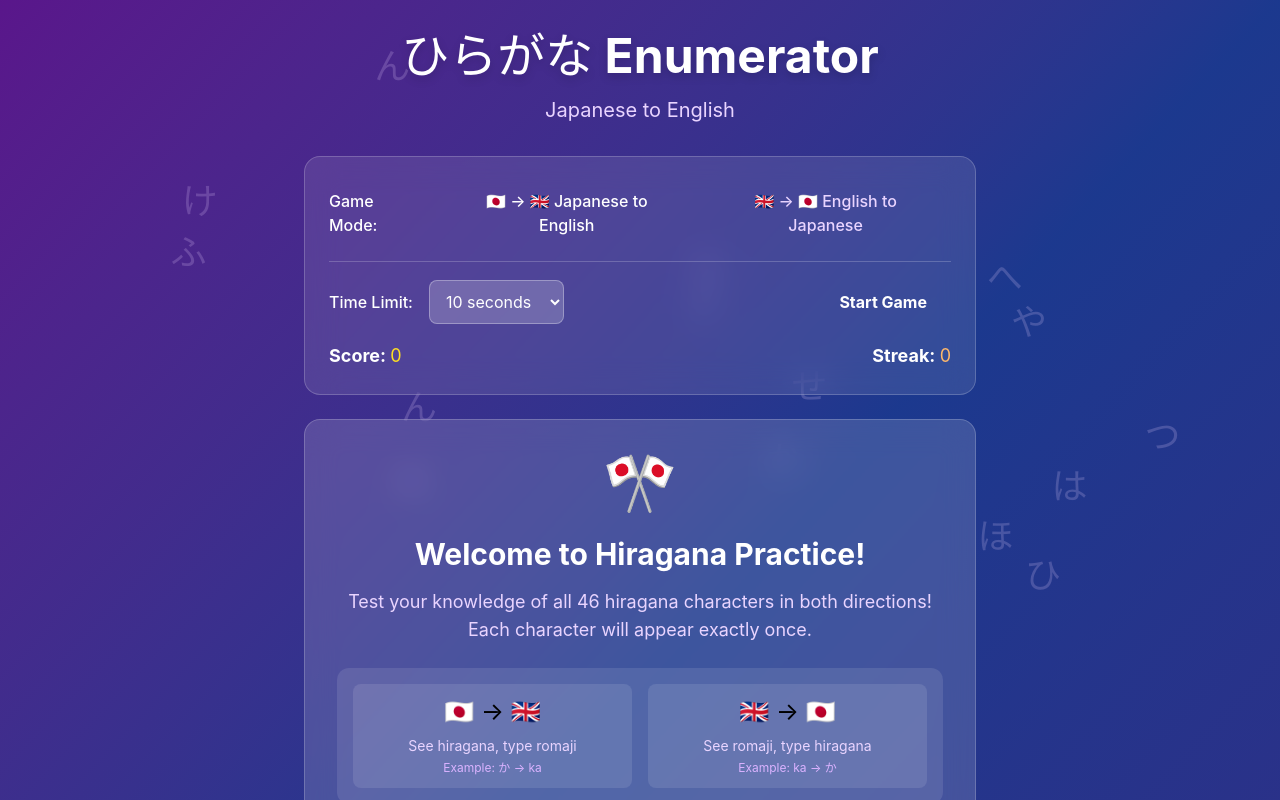
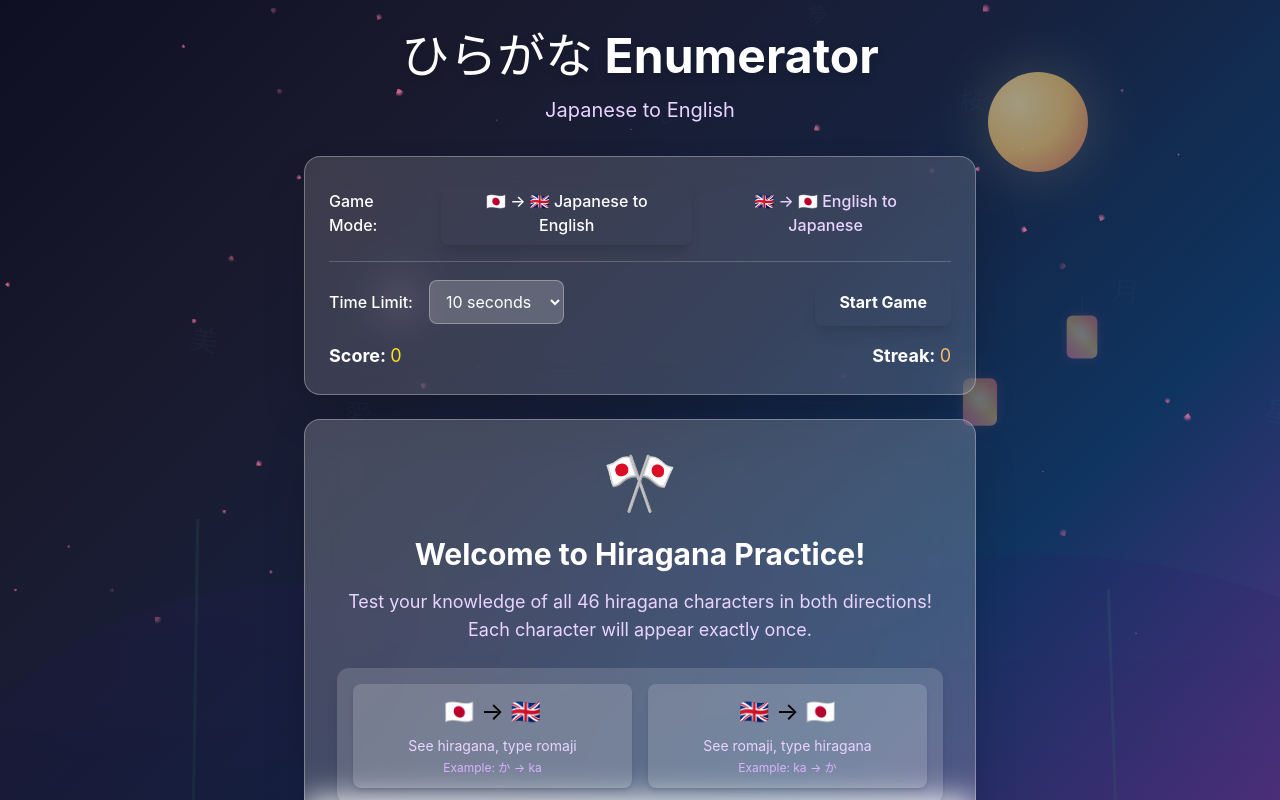
Before and after one commit to Janiel-Senador/Enumerator, a React (Vite) app: page / in a window 1280 px wide. Shown: the top 800 px of the page. Built offline with nearby package versions, Linux system fonts and the light colour scheme.

Commit message:
Update App.jsx

```diff
--- a/src/App.jsx
+++ b/src/App.jsx
@@ -1,4 +1,4 @@
-import React, { useState, useEffect, useCallback } from 'react';
+import React, { useState, useEffect, useCallback, useRef } from 'react';
 
 // Hiragana characters with their romanized equivalents
 const hiraganaData = [
@@ -22,47 +22,304 @@ const hiraganaData = [
   { hiragana: 'わ', romaji: 'wa' }, { hiragana: 'を', romaji: 'wo' }, { hiragana: 'ん', romaji: 'n' }
 ];
 
-// Floating particles component for interactive background
-const FloatingParticles = () => {
-  const [particles, setParticles] = useState([]);
+// Japanese Interactive Background Component
+const JapaneseInteractiveBackground = () => {
+  const [mousePos, setMousePos] = useState({ x: 400, y: 300 });
+  const [sakura, setSakura] = useState([]);
+  const [ripples, setRipples] = useState([]);
+  const [time, setTime] = useState(0);
+  const [isClicked, setIsClicked] = useState(false);
+  const containerRef = useRef(null);
 
+  // Initialize sakura petals
   useEffect(() => {
-    const newParticles = Array.from({ length: 15 }, (_, i) => ({
-      id: i,
-      x: Math.random() * 100,
-      y: Math.random() * 100,
-      char: hiraganaData[Math.floor(Math.random() * hiraganaData.length)].hiragana,
-      speed: 0.1 + Math.random() * 0.2,
-      direction: Math.random() * Math.PI * 2
-    }));
-    setParticles(newParticles);
+    const initialSakura = [];
+    for (let i = 0; i < 60; i++) {
+      initialSakura.push({
+        id: i,
+        x: Math.random() * 1200,
+        y: Math.random() * 800 - 200,
+        size: Math.random() * 10 + 3,
+        rotation: Math.random() * 360,
+        speed: Math.random() * 0.4 + 0.1,
+        sway: Math.random() * 1.5 - 0.75,
+        opacity: Math.random() * 0.6 + 0.2,
+      });
+    }
+    setSakura(initialSakura);
   }, []);
 
+  // Animation loop
   useEffect(() => {
-    const interval = setInterval(() => {
-      setParticles(prev => prev.map(particle => ({
-        ...particle,
-        x: (particle.x + Math.cos(particle.direction) * particle.speed + 100) % 100,
-        y: (particle.y + Math.sin(particle.direction) * particle.speed + 100) % 100
+    const animate = () => {
+      setTime(prev => prev + 1);
+
+      setSakura(prev => prev.map(petal => {
+        let newX = petal.x + Math.sin(time * 0.008 + petal.id) * petal.sway;
+        let newY = petal.y + petal.speed;
+        let newRotation = petal.rotation + 0.8;
+
+        // Reset position when off screen
+        if (newY > 700) {
+          newY = -50;
+          newX = Math.random() * 1200;
+        }
+
+        // Mouse interaction - petals avoid cursor gently
+        const distance = Math.sqrt((newX - mousePos.x) ** 2 + (newY - mousePos.y) ** 2);
+        if (distance < 60) {
+          const angle = Math.atan2(newY - mousePos.y, newX - mousePos.x);
+          newX += Math.cos(angle) * 1.5;
+          newY += Math.sin(angle) * 1.5;
+        }
+
+        return {
+          ...petal,
+          x: newX,
+          y: newY,
+          rotation: newRotation,
+        };
+      }));
+
+      // Update ripples
+      setRipples(prev => prev.filter(ripple => ripple.age < 50).map(ripple => ({
+        ...ripple,
+        age: ripple.age + 1,
+        size: ripple.size + 6,
+        opacity: Math.max(0, 0.6 - ripple.age / 50),
       })));
-    }, 50);
+    };
 
+    const interval = setInterval(animate, 50);
     return () => clearInterval(interval);
-  }, []);
+  }, [mousePos, time]);
+
+  // Mouse tracking
+  const handleMouseMove = (e) => {
+    const rect = e.currentTarget.getBoundingClientRect();
+    setMousePos({
+      x: e.clientX - rect.left,
+      y: e.clientY - rect.top,
+    });
+  };
+
+  // Click handler for ripple effects
+  const handleClick = (e) => {
+    const rect = e.currentTarget.getBoundingClientRect();
+    const clickX = e.clientX - rect.left;
+    const clickY = e.clientY - rect.top;
+
+    setRipples(prev => [...prev, {
+      id: Date.now(),
+      x: clickX,
+      y: clickY,
+      size: 0,
+      age: 0,
+      opacity: 0.6,
+    }]);
+
+    setIsClicked(true);
+    setTimeout(() => setIsClicked(false), 150);
+  };
 
   return (
-    <div className="fixed inset-0 pointer-events-none overflow-hidden">
-      {particles.map(particle => (
+    <div
+      ref={containerRef}
+      className="fixed inset-0 overflow-hidden pointer-events-none"
+      onMouseMove={handleMouseMove}
+      onClick={handleClick}
+      style={{
+        background: `linear-gradient(135deg,
+          #0f0f23 0%,
+          #1a1a2e 25%,
+          #16213e 50%,
+          #0f3460 75%,
+          #533483 100%
+        )`,
+        pointerEvents: 'none',
+      }}
+    >
+      {/* Animated mountain silhouette */}
+      <div className="absolute bottom-0 w-full opacity-15">
+        <svg viewBox="0 0 1200 300" className="w-full h-80">
+          <path
+            d="M0,300 L0,200 Q200,50 400,120 Q600,20 800,90 Q1000,40 1200,110 L1200,300 Z"
+            fill="url(#mountainGrad)"
+          />
+          <defs>
+            <linearGradient id="mountainGrad" x1="0%" y1="0%" x2="0%" y2="100%">
+              <stop offset="0%" stopColor="#2d1b69" stopOpacity="0.8"/>
+              <stop offset="100%" stopColor="#1a0b3d" stopOpacity="0.9"/>
+            </linearGradient>
+          </defs>
+        </svg>
+      </div>
+
+      {/* Floating moon */}
+      <div
+        className="absolute rounded-full opacity-60"
+        style={{
+          top: '8%',
+          right: '15%',
+          width: '100px',
+          height: '100px',
+          background: `radial-gradient(circle at 30% 30%,
+            #ffeaa7,
+            #fdcb6e,
+            #e17055
+          )`,
+          boxShadow: '0 0 60px rgba(255, 234, 167, 0.3)',
+          transform: `translateY(${Math.sin(time * 0.015) * 8}px)`,
+        }}
+      />
+
+      {/* Bamboo stems */}
+      {[...Array(5)].map((_, i) => (
         <div
-          key={particle.id}
-          className="absolute text-4xl text-purple-200/20 font-bold transition-all duration-1000"
+          key={`bamboo-${i}`}
+          className="absolute opacity-8"
           style={{
-            left: `${particle.x}%`,
-            top: `${particle.y}%`,
-            transform: 'translate(-50%, -50%)'
+            left: `${15 + i * 18}%`,
+            bottom: '0',
+            width: '3px',
+            height: `${250 + Math.sin(time * 0.008 + i) * 40}px`,
+            background: `linear-gradient(to top,
+              #27ae60,
+              #2ecc71,
+              #58d68d
+            )`,
+            transform: `rotate(${Math.sin(time * 0.004 + i) * 2}deg)`,
+            transformOrigin: 'bottom center',
+          }}
+        />
+      ))}
+
+      {/* Floating kanji characters (more subtle) */}
+      {['美', '愛', '和', '心', '夢', '桜', '月', '星'].map((char, i) => (
+        <div
+          key={`kanji-${i}`}
+          className="absolute text-2xl font-bold opacity-3 pointer-events-none select-none"
+          style={{
+            left: `${15 + i * 12}%`,
+            top: `${25 + Math.sin(time * 0.006 + i) * 25}%`,
+            color: '#74b9ff',
+            transform: `rotate(${Math.sin(time * 0.008 + i) * 10}deg) scale(${1 + Math.sin(time * 0.01 + i) * 0.15})`,
+            fontFamily: 'serif',
           }}
         >
-          {particle.char}
+          {char}
+        </div>
+      ))}
+
+      {/* Sakura petals */}
+      {sakura.map((petal) => (
+        <div
+          key={petal.id}
+          className="absolute pointer-events-none"
+          style={{
+            left: petal.x,
+            top: petal.y,
+            width: petal.size,
+            height: petal.size,
+            opacity: petal.opacity,
+            transform: `rotate(${petal.rotation}deg)`,
+          }}
+        >
+          <div
+            className="w-full h-full rounded-full"
+            style={{
+              background: `radial-gradient(ellipse 70% 100% at 50% 0%,
+                #ff7675,
+                #fd79a8,
+                transparent 70%
+              )`,
+              clipPath: 'polygon(50% 0%, 80% 35%, 100% 70%, 50% 100%, 0% 70%, 20% 35%)',
+            }}
+          />
+        </div>
+      ))}
+
+      {/* Water ripples on click */}
+      {ripples.map((ripple) => (
+        <div
+          key={ripple.id}
+          className="absolute pointer-events-none rounded-full border-2"
+          style={{
+            left: ripple.x - ripple.size / 2,
+            top: ripple.y - ripple.size / 2,
+            width: ripple.size,
+            height: ripple.size,
+            borderColor: `rgba(116, 185, 255, ${ripple.opacity})`,
+            background: `radial-gradient(circle,
+              rgba(116, 185, 255, ${ripple.opacity * 0.1}) 0%,
+              transparent 70%
+            )`,
+          }}
+        />
+      ))}
+
+      {/* Mouse cursor glow */}
+      <div
+        className="absolute pointer-events-none rounded-full mix-blend-screen"
+        style={{
+          left: mousePos.x - 30,
+          top: mousePos.y - 30,
+          width: '60px',
+          height: '60px',
+          background: `radial-gradient(circle,
+            rgba(116, 185, 255, 0.2),
+            rgba(255, 118, 117, 0.1),
+            transparent
+          )`,
+          filter: 'blur(8px)',
+          transform: `scale(${isClicked ? 1.3 : 1})`,
+          transition: 'transform 0.15s ease',
+        }}
+      />
+
+      {/* Floating lanterns (more subtle) */}
+      {[...Array(2)].map((_, i) => (
+        <div
+          key={`lantern-${i}`}
+          className="absolute opacity-40"
+          style={{
+            left: `${75 + i * 8}%`,
+            top: `${35 + Math.sin(time * 0.008 + i * 2) * 15}%`,
+            transform: `scale(${0.7 + Math.sin(time * 0.015 + i) * 0.15})`,
+          }}
+        >
+          {/* Lantern body */}
+          <div
+            className="w-10 h-14 rounded-lg relative"
+            style={{
+              background: `linear-gradient(45deg,
+                #fd79a8,
+                #fdcb6e,
+                #ff7675
+              )`,
+              boxShadow: '0 0 15px rgba(253, 121, 168, 0.3)',
+            }}
+          >
+            {/* Lantern glow */}
+            <div
+              className="absolute inset-1 rounded-lg opacity-70"
+              style={{
+                background: `radial-gradient(ellipse 80% 60% at 50% 40%,
+                  rgba(255, 255, 255, 0.6),
+                  transparent 70%
+                )`,
+              }}
+            />
+            {/* Lantern string */}
+            <div
+              className="absolute w-0.5 h-6 bg-gray-600 opacity-30"
+              style={{
+                top: '-24px',
+                left: '50%',
+                transform: 'translateX(-50%)',
+              }}
+            />
+          </div>
         </div>
       ))}
     </div>
@@ -226,13 +483,11 @@ const HiraganaEnumerator = () => {
     }
   };
 
+  return (
+    <div className="min-h-screen min-h-[100dvh] relative overflow-hidden">
+      <JapaneseInteractiveBackground />
 
-
-  return (
-    <div className="min-h-screen min-h-[100dvh] bg-gradient-to-br from-purple-900 via-blue-900 to-indigo-900 relative overflow-hidden">
-      <FloatingParticles />
-
-      <div className="relative z-10 container mx-auto px-4 py-4 sm:py-8">
+      <div className="relative z-10 container mx-auto px-4 py-4 sm:py-8" style={{ pointerEvents: 'auto' }}>
         <div className="max-w-2xl mx-auto">
           {/* Header */}
           <div className="text-center mb-6 sm:mb-8">
@@ -245,7 +500,7 @@ const HiraganaEnumerator = () => {
           </div>
 
           {/* Game Mode Selection & Controls */}
-          <div className="bg-white/10 backdrop-blur-lg rounded-2xl p-4 sm:p-6 mb-4 sm:mb-6 border border-white/20">
+          <div className="bg-white/15 backdrop-blur-lg rounded-2xl p-4 sm:p-6 mb-4 sm:mb-6 border border-white/30 shadow-2xl">
             {/* Game Mode Selector */}
             {!gameStarted && (
               <div className="flex flex-col sm:flex-row items-center justify-center gap-4 mb-4 pb-4 border-b border-white/20">
@@ -255,7 +510,7 @@ const HiraganaEnumerator = () => {
                     onClick={() => setGameMode('jpToEn')}
                     className={`px-4 py-2 rounded-lg font-medium text-sm sm:text-base transition-all duration-200 min-h-[44px] ${
                       gameMode === 'jpToEn'
-                        ? 'bg-purple-500 text-white'
+                        ? 'bg-purple-500 text-white shadow-lg'
                         : 'bg-white/20 text-purple-200 hover:bg-white/30'
                     }`}
                   >
@@ -265,7 +520,7 @@ const HiraganaEnumerator = () => {
                     onClick={() => setGameMode('enToJp')}
                     className={`px-4 py-2 rounded-lg font-medium text-sm sm:text-base transition-all duration-200 min-h-[44px] ${
                       gameMode === 'enToJp'
-                        ? 'bg-purple-500 text-white'
+                        ? 'bg-purple-500 text-white shadow-lg'
                         : 'bg-white/20 text-purple-200 hover:bg-white/30'
                     }`}
                   >
@@ -296,14 +551,14 @@ const HiraganaEnumerator = () => {
                 {!gameStarted ? (
                   <button
                     onClick={startGame}
-                    className="start-button game-control-button text-white px-4 sm:px-6 py-2 sm:py-3 rounded-lg font-bold transition-all duration-200 transform text-sm sm:text-base min-h-[44px]"
+                    className="bg-gradient-to-r from-green-500 to-emerald-500 hover:from-green-600 hover:to-emerald-600 text-white px-4 sm:px-6 py-2 sm:py-3 rounded-lg font-bold transition-all duration-200 transform hover:scale-105 shadow-lg text-sm sm:text-base min-h-[44px]"
                   >
                     Start Game
                   </button>
                 ) : (
                   <button
                     onClick={stopGame}
-                    className="stop-button game-control-button text-white px-4 sm:px-6 py-2 sm:py-3 rounded-lg font-bold transition-all duration-200 transform text-sm sm:text-base min-h-[44px]"
+                    className="bg-gradient-to-r from-red-500 to-pink-500 hover:from-red-600 hover:to-pink-600 text-white px-4 sm:px-6 py-2 sm:py-3 rounded-lg font-bold transition-all duration-200 transform hover:scale-105 shadow-lg text-sm sm:text-base min-h-[44px]"
                   >
                     Stop Game
                   </button>
@@ -332,12 +587,12 @@ const HiraganaEnumerator = () => {
 
           {/* Game Area */}
           {gameStarted && !gameCompleted && currentCharacter && (
-            <div className="bg-white/15 backdrop-blur-lg rounded-2xl p-4 sm:p-8 border border-white/20">
+            <div className="bg-white/20 backdrop-blur-lg rounded-2xl p-4 sm:p-8 border border-white/30 shadow-2xl">
               {/* Timer / Feedback Area */}
               <div className="text-center mb-4 sm:mb-6">
                 {feedback ? (
                   // Show feedback in place of timer
-                  <div className="inline-block bg-white/20 rounded-full px-4 sm:px-6 py-3">
+                  <div className="inline-block bg-white/25 rounded-full px-4 sm:px-6 py-3 shadow-lg">
                     <span className="text-lg sm:text-2xl font-bold text-white">
                       {feedback}
                     </span>
@@ -345,7 +600,7 @@ const HiraganaEnumerator = () => {
                 ) : (
                   // Show timer when no feedback
                   <>
-                    <div className="inline-block bg-white/20 rounded-full px-3 sm:px-4 py-2">
+                    <div className="inline-block bg-white/25 rounded-full px-3 sm:px-4 py-2 shadow-lg">
                       <span className={`text-lg sm:text-2xl font-bold transition-colors duration-200 ${
                         cooldownActive ? 'text-yellow-300' : 'text-white'
                       }`}>
@@ -368,7 +623,7 @@ const HiraganaEnumerator = () => {
 
               {/* Character Display */}
               <div className="text-center mb-6 sm:mb-8">
-                <div className="inline-block bg-white/20 rounded-3xl p-6 sm:p-8 border-2 border-white/30">
+                <div className="inline-block bg-white/25 rounded-3xl p-6 sm:p-8 border-2 border-white/40 shadow-2xl">
                   <div className="text-6xl sm:text-7xl lg:text-8xl font-bold text-white drop-shadow-lg">
                     {gameMode === 'jpToEn' ? currentCharacter.hiragana : currentCharacter.romaji}
                   </div>
@@ -402,10 +657,10 @@ const HiraganaEnumerator = () => {
                           ? "Enter romaji (e.g., ka)..."
                           : "Enter hiragana (e.g., か)..."
                     }
-                    className={`w-full max-w-md mx-auto text-white text-lg sm:text-xl px-4 sm:px-6 py-3 sm:py-4 rounded-xl border focus:outline-none focus:ring-4 text-center min-h-[44px] transition-all duration-200 ${
+                    className={`w-full max-w-md mx-auto text-white text-lg sm:text-xl px-4 sm:px-6 py-3 sm:py-4 rounded-xl border focus:outline-none focus:ring-4 text-center min-h-[44px] transition-all duration-200 shadow-lg ${
                       cooldownActive || isSubmitting
                         ? 'bg-gray-600/40 border-gray-500/50 cursor-not-allowed placeholder-gray-400'
-                        : 'bg-white/20 border-white/30 focus:ring-purple-400/50 placeholder-white/60'
+                        : 'bg-white/25 border-white/40 focus:ring-purple-400/50 placeholder-white/60'
                     }`}
                     autoFocus
                     disabled={!isActive || cooldownActive || isSubmitting}
@@ -438,7 +693,7 @@ const HiraganaEnumerator = () => {
                   <button
                     onClick={() => handleSubmit()}
                     disabled={!userInput.trim() || !isActive || cooldownActive || isSubmitting}
-                    className={`submit-button text-white px-6 sm:px-8 py-3 rounded-xl font-bold text-base sm:text-lg transition-all duration-200 transform min-h-[44px] min-w-[100px]`}
+                    className={`bg-gradient-to-r from-blue-500 to-purple-500 hover:from-blue-600 hover:to-purple-600 disabled:from-gray-500 disabled:to-gray-600 disabled:cursor-not-allowed text-white px-6 sm:px-8 py-3 rounded-xl font-bold text-base sm:text-lg transition-all duration-200 transform hover:scale-105 disabled:hover:scale-100 shadow-lg min-h-[44px] min-w-[100px]`}
                   >
                     {isSubmitting ? (
                       <div className="flex items-center justify-center gap-2">
@@ -458,7 +713,7 @@ const HiraganaEnumerator = () => {
 
           {/* Game Completed Screen */}
           {gameCompleted && (
-            <div className="bg-white/15 backdrop-blur-lg rounded-2xl p-4 sm:p-8 border border-white/20 text-center">
+            <div className="bg-white/20 backdrop-blur-lg rounded-2xl p-4 sm:p-8 border border-white/30 text-center shadow-2xl">
               <div className="text-4xl sm:text-6xl mb-4 sm:mb-6">🎉</div>
               <h2 className="text-2xl sm:text-3xl lg:text-4xl font-bold text-white mb-2 sm:mb-4">
                 Game Complete!
@@ -468,7 +723,7 @@ const HiraganaEnumerator = () => {
               </div>
 
               {/* Final Stats */}
-              <div className="bg-white/10 rounded-xl p-4 sm:p-6 mb-4 sm:mb-6">
+              <div className="bg-white/15 rounded-xl p-4 sm:p-6 mb-4 sm:mb-6 shadow-lg">
                 <div className="grid grid-cols-1 sm:grid-cols-3 gap-4 text-center">
                   <div>
                     <div className="text-2xl sm:text-3xl font-bold text-yellow-300">{finalScore}</div>
@@ -506,7 +761,7 @@ const HiraganaEnumerator = () => {
 
               <button
                 onClick={startGame}
-                className="start-button game-control-button text-white px-6 sm:px-8 py-3 rounded-xl font-bold text-base sm:text-lg transition-all duration-200 transform min-h-[44px]"
+                className="bg-gradient-to-r from-green-500 to-emerald-500 hover:from-green-600 hover:to-emerald-600 text-white px-6 sm:px-8 py-3 rounded-xl font-bold text-base sm:text-lg transition-all duration-200 transform hover:scale-105 shadow-lg min-h-[44px]"
               >
                 Play Again
               </button>
@@ -515,7 +770,7 @@ const HiraganaEnumerator = () => {
 
           {/* Welcome Screen */}
           {!gameStarted && !gameCompleted && (
-            <div className="bg-white/15 backdrop-blur-lg rounded-2xl p-4 sm:p-8 border border-white/20 text-center">
+            <div className="bg-white/20 backdrop-blur-lg rounded-2xl p-4 sm:p-8 border border-white/30 text-center shadow-2xl">
               <div className="text-4xl sm:text-6xl mb-4 sm:mb-6">🎌</div>
               <h2 className="text-2xl sm:text-3xl font-bold text-white mb-2 sm:mb-4">
                 Welcome to Hiragana Practice!
@@ -523,14 +778,14 @@ const HiraganaEnumerator = () => {
               <p className="text-base sm:text-lg text-purple-200 mb-4 sm:mb-6">
                 Test your knowledge of all {hiraganaData.length} hiragana characters in both directions! Each character will appear exactly once.
               </p>
-              <div className="bg-white/10 rounded-xl p-4 mb-4">
+              <div className="bg-white/15 rounded-xl p-4 mb-4 shadow-lg">
                 <div className="grid grid-cols-1 sm:grid-cols-2 gap-4 text-center">
-                  <div className="p-3 bg-white/10 rounded-lg">
+                  <div className="p-3 bg-white/15 rounded-lg shadow-md">
                     <div className="text-2xl mb-2">🇯🇵 → 🇬🇧</div>
                     <div className="text-sm text-purple-200">See hiragana, type romaji</div>
                     <div className="text-xs text-purple-300 mt-1">Example: か → ka</div>
                   </div>
-                  <div className="p-3 bg-white/10 rounded-lg">
+                  <div className="p-3 bg-white/15 rounded-lg shadow-md">
                     <div className="text-2xl mb-2">🇬🇧 → 🇯🇵</div>
                     <div className="text-sm text-purple-200">See romaji, type hiragana</div>
                     <div className="text-xs text-purple-300 mt-1">Example: ka → か</div>
@@ -539,7 +794,7 @@ const HiraganaEnumerator = () => {
               </div>
               <div className="grid grid-cols-2 sm:grid-cols-4 gap-2 mb-4 sm:mb-6">
                 {hiraganaData.slice(0, 8).map((char, index) => (
-                  <div key={index} className="bg-white/10 rounded-lg p-2 sm:p-3 text-center">
+                  <div key={index} className="bg-white/15 rounded-lg p-2 sm:p-3 text-center shadow-md">
                     <div className="text-xl sm:text-2xl font-bold text-white">{char.hiragana}</div>
                     <div className="text-xs sm:text-sm text-purple-200">{char.romaji}</div>
                   </div>
@@ -552,7 +807,7 @@ const HiraganaEnumerator = () => {
           )}
 
           {/* Instructions */}
-          <div className="mt-6 sm:mt-8 bg-white/10 backdrop-blur-lg rounded-xl p-4 sm:p-6 border border-white/20">
+          <div className="mt-6 sm:mt-8 bg-white/15 backdrop-blur-lg rounded-xl p-4 sm:p-6 border border-white/30 shadow-lg">
             <h3 className="text-lg sm:text-xl font-bold text-white mb-3">How to Play:</h3>
             <ul className="text-sm sm:text-base text-purple-200 space-y-2">
               <li>• Choose your game mode: Japanese to English or English to Japanese</li>
@@ -562,34 +817,15 @@ const HiraganaEnumerator = () => {
               <li>• Complete all {hiraganaData.length} characters to finish the game!</li>
             </ul>
           </div>
+
+          {/* Background interaction note */}
+          <div className="mt-4 text-center">
+            <p className="text-xs text-purple-300 opacity-60">
+              Move your mouse around and click to interact with the background ✨
+            </p>
+          </div>
         </div>
       </div>
-
-      {/* Interactive click effects */}
-      <style jsx>{`
-        .container {
-          cursor: pointer;
-        }
-
-        @keyframes ripple {
-          0% {
-            transform: scale(0);
-            opacity: 1;
-          }
-          100% {
-            transform: scale(4);
-            opacity: 0;
-          }
-        }
-
-        .ripple {
-          position: absolute;
-          border-radius: 50%;
-          background: rgba(255, 255, 255, 0.3);
-          animation: ripple 0.6s linear;
-          pointer-events: none;
-        }
-      `}</style>
     </div>
   );
 };
```
